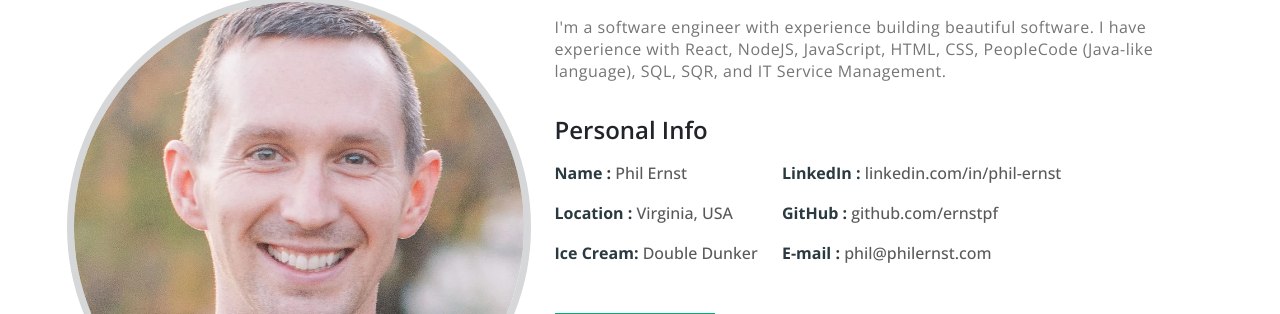
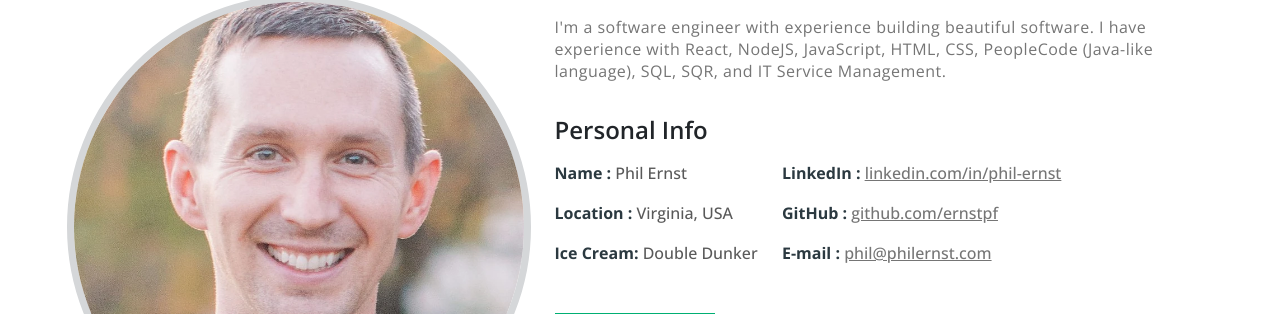
Before and after one commit to ernstpf/personal-website, a React (Create React App) app: page / in a window 1280 px wide. Shown: the part 748-1062 px from the top of the page. Built offline with nearby package versions, Linux system fonts and the light colour scheme.

Commit message:
Add links

```diff
--- a/src/index.css
+++ b/src/index.css
@@ -38,7 +38,8 @@ body {
   margin: 0 auto;
 }
 p,
-a {
+a,
+a:hover {
   color: #757575;
 }
 .header {
--- a/src/pages/Component/Components/About.js
+++ b/src/pages/Component/Components/About.js
@@ -59,16 +59,26 @@ const About = () => {
                     <div className=" about-list">
                       <span className="perName1">LinkedIn : </span>
                       <span className="perName2">
-                        linkedin.com/in/phil-ernst
+                        <a href="https://www.linkedin.com/in/phil-ernst/">
+                          linkedin.com/in/phil-ernst
+                        </a>
                       </span>
                     </div>
                     <div className=" about-list">
                       <span className="perName1">GitHub : </span>
-                      <span className="perName2">github.com/ernstpf</span>
+                      <span className="perName2">
+                        <a href="https://github.com/ernstpf">
+                          github.com/ernstpf
+                        </a>
+                      </span>
                     </div>
                     <div className=" about-list">
                       <span className="perName1">E-mail : </span>
-                      <span className="perName2">phil@philernst.com</span>
+                      <span className="perName2">
+                        <a href="mailto:phil@philernst.com">
+                          phil@philernst.com
+                        </a>
+                      </span>
                     </div>
                   </Col>
                 </Row>
```
